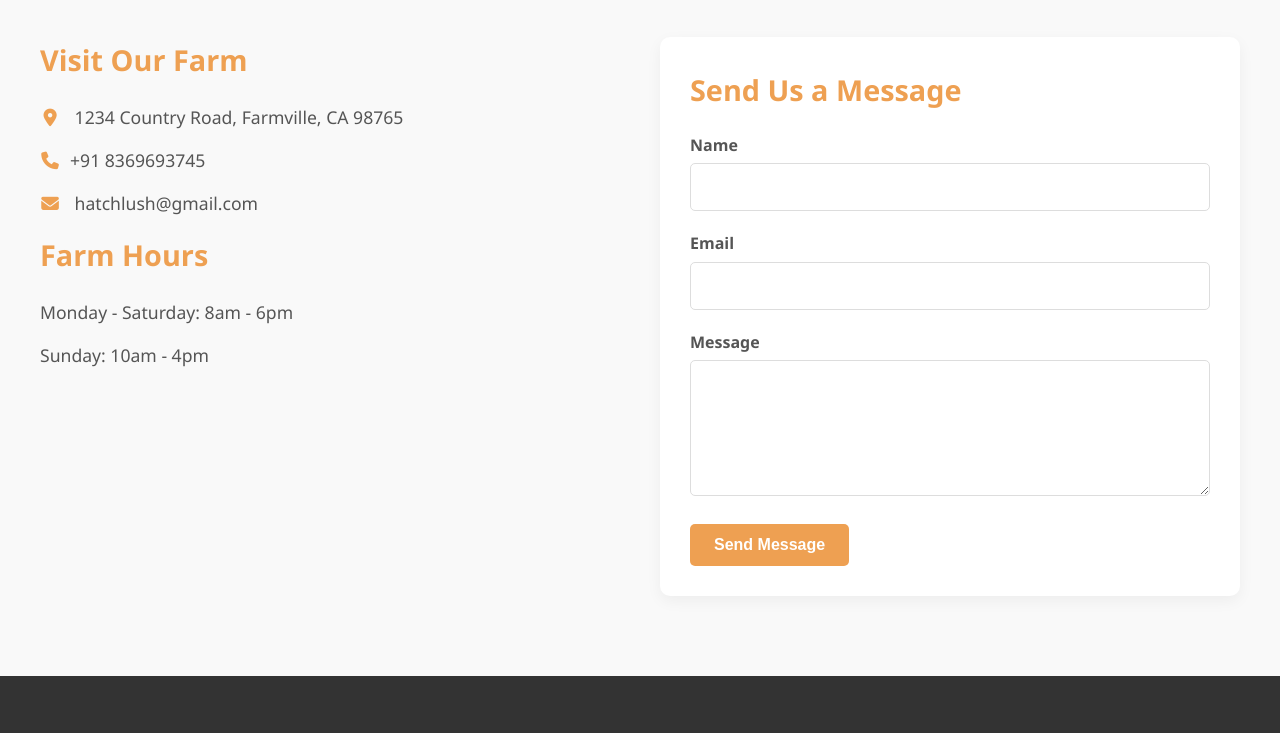
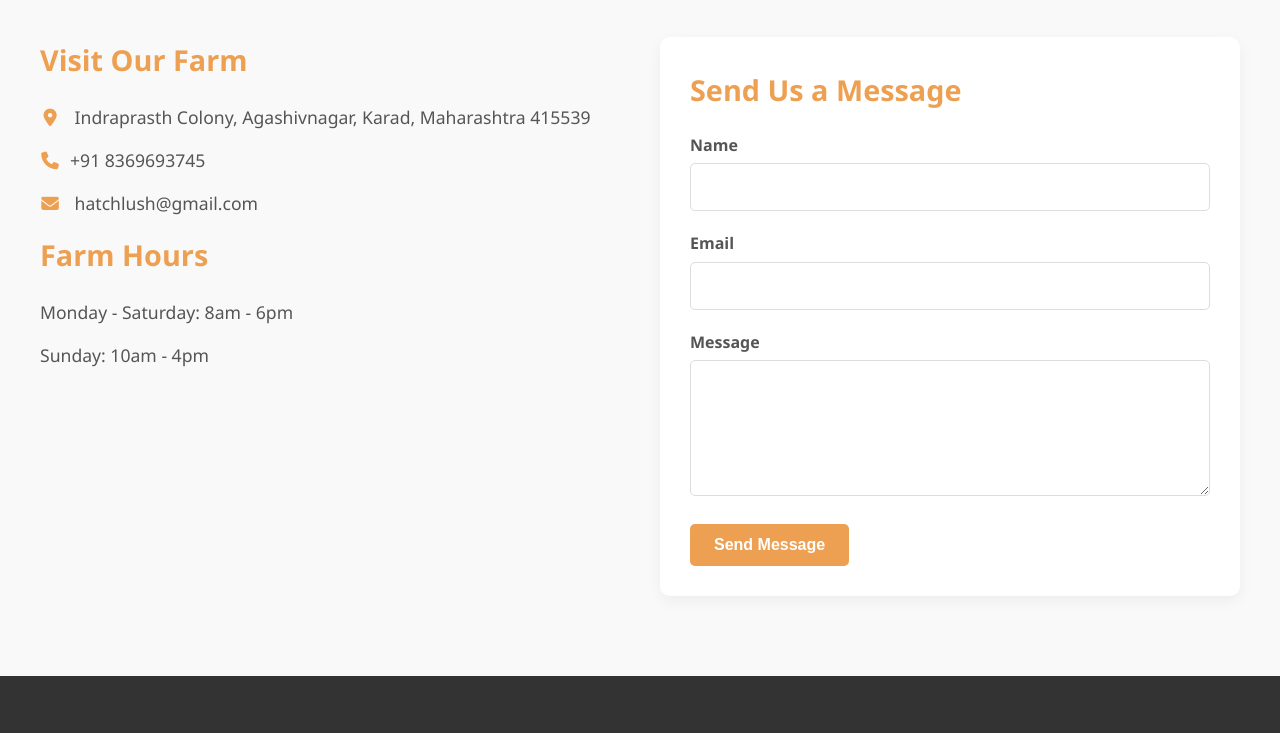
Before and after one commit to fluxinfotech/hatchlush, a plain HTML site: page index.html in a window 1280 px wide. Shown: the part 2477-3210 px from the top of the page. Drawn offline with Linux system fonts and the light colour scheme.

Commit message:
address updated.

```diff
--- a/index.html
+++ b/index.html
@@ -181,7 +181,7 @@
         <div class="contact-container">
             <div class="contact-info animate-on-scroll slide-in-left">
                 <h3>Visit Our Farm</h3>
-                <p><i class="fas fa-map-marker-alt"></i> 1234 Country Road, Farmville, CA 98765</p>
+                <p><i class="fas fa-map-marker-alt"></i> Indraprasth Colony, Agashivnagar, Karad, Maharashtra 415539</p>
                 <p><i class="fas fa-phone"></i>+91 8369693745</p>
                 <p><i class="fas fa-envelope"></i> hatchlush@gmail.com</p>
                 <h3>Farm Hours</h3>
```
